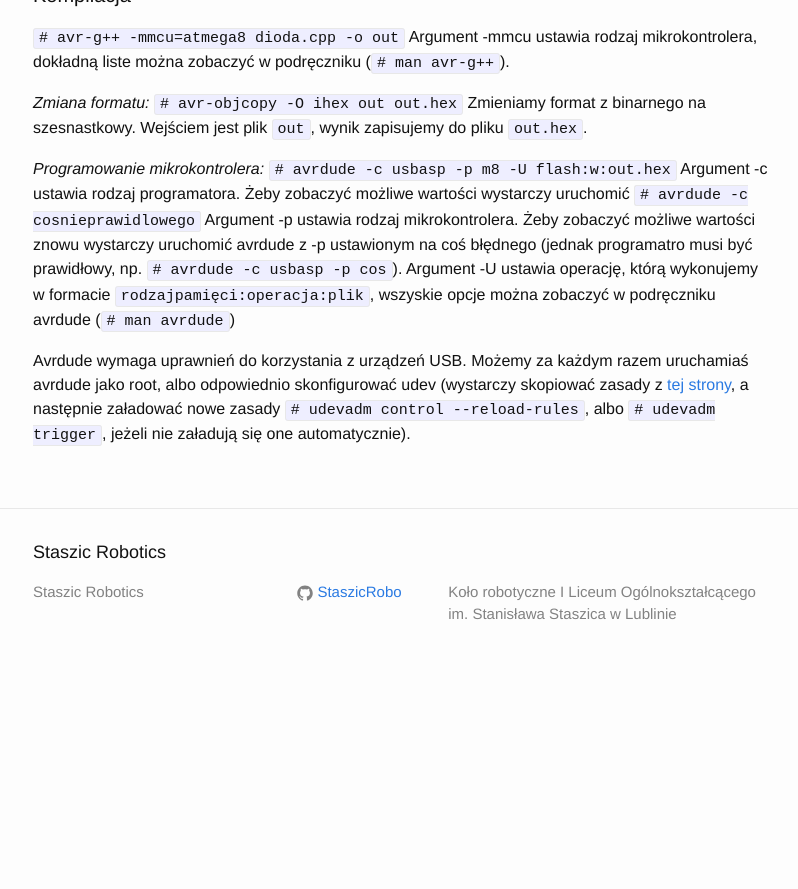
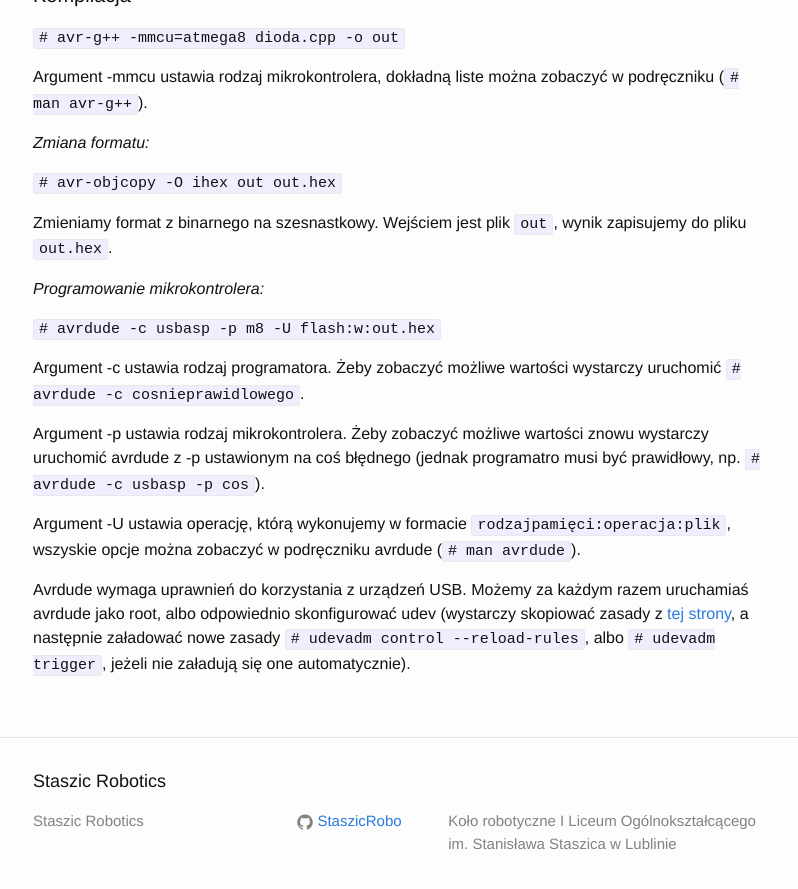
Before and after one commit to StaszicRobo/StaszicRobo.github.io, a Jekyll site: the page built from _posts/2014-09-16-wstep-i-srodowisko.md, in a window 1280 px wide and 900 px high, scrolled down 5076 px. Shown: the top 889 px of the window, without its empty margins (237-1035 px from the left). Built offline with Jekyll 4.4.1, drawn with Linux system fonts in a browser that asks for light colours; before the commit the page ends 5762 px from its top, so only the background shows below that; part of the change alters nothing that is shown.

```diff
--- a/_posts/2014-09-16-wstep-i-srodowisko.md
+++ b/_posts/2014-09-16-wstep-i-srodowisko.md
@@ -54,43 +54,43 @@ Teraz możemy przystapić do napisania pierwszego programu:
 
 ##### Konfiguracja pliku MAKEFILE
 
-1. Plik MAKEFILE, czyli plik reguł, informuje kompilator o cechach szczególnych programu, czyli o rodzaju programowanego procesora, częstotliwości, używanego programatora, plikach składowych programu i wielu innych cechach.
+- Plik MAKEFILE, czyli plik reguł, informuje kompilator o cechach szczególnych programu, czyli o rodzaju programowanego procesora, częstotliwości, używanego programatora, plikach składowych programu i wielu innych cechach.
 
-2. Aby edytować plik MAKEFILE należy uruchomić program MFILE będący składową wcześniej zainstalowanego środowiska. Start→wszystkie programy→WinAVR→MFILE.
+- Aby edytować plik MAKEFILE należy uruchomić program MFILE będący składową wcześniej zainstalowanego środowiska. Start→wszystkie programy→WinAVR→MFILE.
 
-3. Następnie Makefile→main file name i wpisujemy nazwę pliku z rozszerzeniem .c, w którym będzie znajdował się kod naszego programu.
+- Następnie Makefile→main file name i wpisujemy nazwę pliku z rozszerzeniem .c, w którym będzie znajdował się kod naszego programu.
 
-4. Teraz ustawiamy port programowania jako USB Makefile→port→usb.
+- Teraz ustawiamy port programowania jako USB Makefile→port→usb.
 
-5. Należy włączyć możliwość edycji : Makefile→enable editing of makefile
+- Należy włączyć możliwość edycji : Makefile→enable editing of makefile
 
-6. Następnie odnaleźć linijkę `AVRDUDE_PROGRAMMER = …` i wpisać
+- Następnie odnaleźć linijkę `AVRDUDE_PROGRAMMER = …` i wpisać
 
 `AVRDUDE_PROGRAMMER = usbasp`
 
-7. Na koniec zapisujemy plik, powinien się nazywać Mfile w folderze, w którym będziemy przechwywać kod naszego przyszłego programu.
+- Na koniec zapisujemy plik, powinien się nazywać Mfile w folderze, w którym będziemy przechwywać kod naszego przyszłego programu.
 
 ##### Tworzenie programu sterującego w edytorze i kompilacja.
 
-1. Start→wszystkie programy→WinAVR→Programers Notepad
+- Start→wszystkie programy→WinAVR→Programers Notepad
 
-2. Należy utworzyć nowy projekt File→new→project, a następnie nadać mu nazwę i wybrać folder przechowywania ten sam w którym jest zapisany plik Mfile.
+- Należy utworzyć nowy projekt File→new→project, a następnie nadać mu nazwę i wybrać folder przechowywania ten sam w którym jest zapisany plik Mfile.
 
-3. W menu File wybieramy New File i klikamy c/c++.
+- W menu File wybieramy New File i klikamy c/c++.
 
-4. Następnie zapisujemy plik w folderze naszego projektu i klikając prawym przyciskiem myszy na projekt wybieramy Add files... po czym przechodzimy do folderu projektu i wybieramy nasz zapisany plik.
+- Następnie zapisujemy plik w folderze naszego projektu i klikając prawym przyciskiem myszy na projekt wybieramy Add files... po czym przechodzimy do folderu projektu i wybieramy nasz zapisany plik.
 
-5. Pora na nasz kod, na początku wklejmy do naszego pliku z rozszerzeniem .c poniższy listing:
+- Pora na nasz kod, na początku wklejmy do naszego pliku z rozszerzeniem .c poniższy listing:
 
 <script src="//gist-it.appspot.com/http://github.com/StaszicRobo/kurs-avr/raw/master/intro/1.c"></script>
 
-6. Aby skompilować program należy w menu środowiska wybrać: Tools→Make All.
+- Aby skompilować program należy w menu środowiska wybrać: Tools→Make All.
 
-7. Kompilator powinien zwrócić komunikat > Process Exit Code: 0.
+- Kompilator powinien zwrócić komunikat > Process Exit Code: 0.
 
 ![Programmer's Notepad](/static/exit.jpg)
 
-8. Aby wgrać skompilowany program do pamięci flash mikrokontrolera należy podłączyć moduł poprzez złącze programatora (ISP) i w menu środowiska wybrać Tools→Program, na programatorze powinna zapalić się czerwona dioda a program powinien zwrócić komunikat Process Exit Code: 0.
+- Aby wgrać skompilowany program do pamięci flash mikrokontrolera należy podłączyć moduł poprzez złącze programatora (ISP) i w menu środowiska wybrać Tools→Program, na programatorze powinna zapalić się czerwona dioda a program powinien zwrócić komunikat Process Exit Code: 0.
 
 ### Programowanie AVR w systemie Linux
 
@@ -111,16 +111,23 @@ Uruchamiać będziemy prosty kod, odpowiadający za miganie diodą.
 #### Kompilacja
 
 `# avr-g++ -mmcu=atmega8 dioda.cpp -o out`
+
 Argument -mmcu ustawia rodzaj mikrokontrolera, dokładną liste można zobaczyć w podręczniku (`# man avr-g++`).
 
 *Zmiana formatu:*
+
 `# avr-objcopy -O ihex out out.hex`
+
 Zmieniamy format z binarnego na szesnastkowy. Wejściem jest plik `out`, wynik zapisujemy do pliku `out.hex`.
 
 *Programowanie mikrokontrolera:*
+
 `# avrdude -c usbasp -p m8 -U flash:w:out.hex`
-Argument -c ustawia rodzaj programatora. Żeby zobaczyć możliwe wartości wystarczy uruchomić `# avrdude -c cosnieprawidlowego`
+
+Argument -c ustawia rodzaj programatora. Żeby zobaczyć możliwe wartości wystarczy uruchomić `# avrdude -c cosnieprawidlowego`.
+
 Argument -p ustawia rodzaj mikrokontrolera. Żeby zobaczyć możliwe wartości znowu wystarczy uruchomić avrdude z -p ustawionym na coś błędnego (jednak programatro musi być prawidłowy, np. `# avrdude -c usbasp -p cos`).
-Argument -U ustawia operację, którą wykonujemy w formacie `rodzajpamięci:operacja:plik`, wszyskie opcje można zobaczyć w podręczniku avrdude (`# man avrdude`)
+
+Argument -U ustawia operację, którą wykonujemy w formacie `rodzajpamięci:operacja:plik`, wszyskie opcje można zobaczyć w podręczniku avrdude (`# man avrdude`).
 
 Avrdude wymaga uprawnień do korzystania z urządzeń USB. Możemy za każdym razem uruchamiaś avrdude jako root, albo odpowiednio skonfigurować udev (wystarczy skopiować zasady z [tej strony](https://wiki.archlinux.org/index.php/Udev#Accessing_firmware_programmers_and_USB_virtual_comm_devices), a następnie załadować nowe zasady `# udevadm control --reload-rules`, albo `# udevadm trigger`, jeżeli nie załadują się one automatycznie).
```
